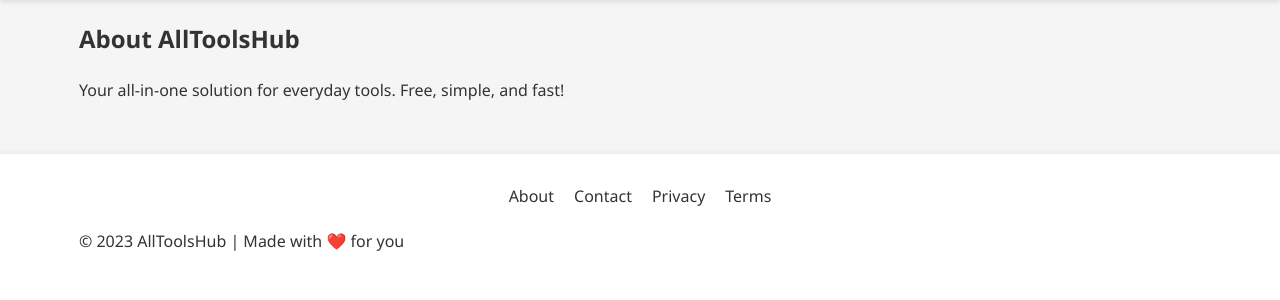
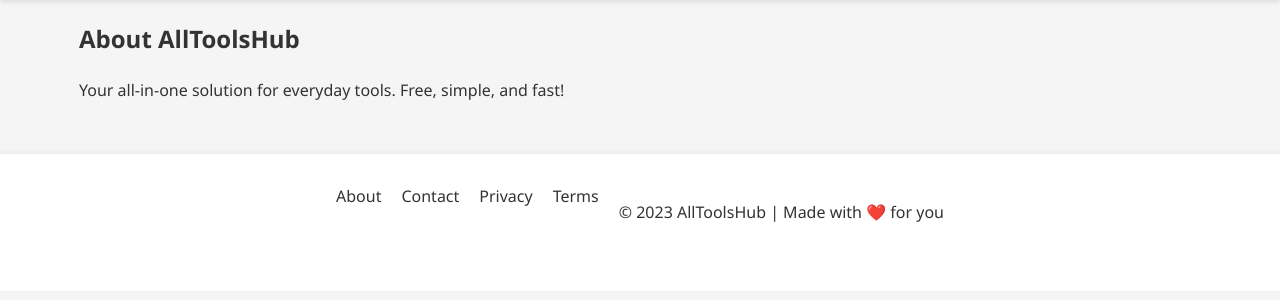
Before and after one commit to hustlepn/AllTools.Hub, a Flask app: page /about in a window 1280 px wide. Shown: the part 76-376 px from the top of the page. Run offline with Flask 3, Linux system fonts and the light colour scheme.

Commit message:
Update base.html

```diff
--- a/templates/base.html
+++ b/templates/base.html
@@ -33,8 +33,8 @@
         <a href="/contact">Contact</a>
         <a href="/privacy">Privacy</a>
         <a href="/terms">Terms</a>
-      </div>
-      <p>© 2023 AllToolsHub | Made with ❤️ for you</p>
+      <div class="footer-center">
+        <p>© 2023 AllToolsHub | Made with ❤️ for you</p>
     </div>
   </footer>
 
```
